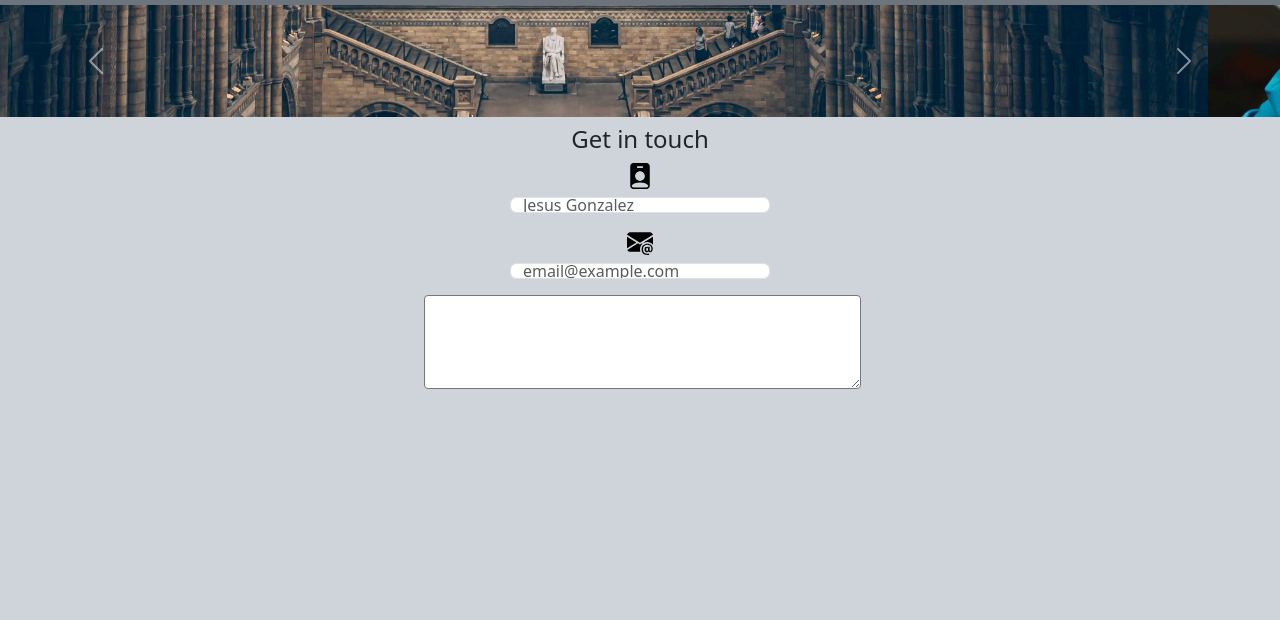
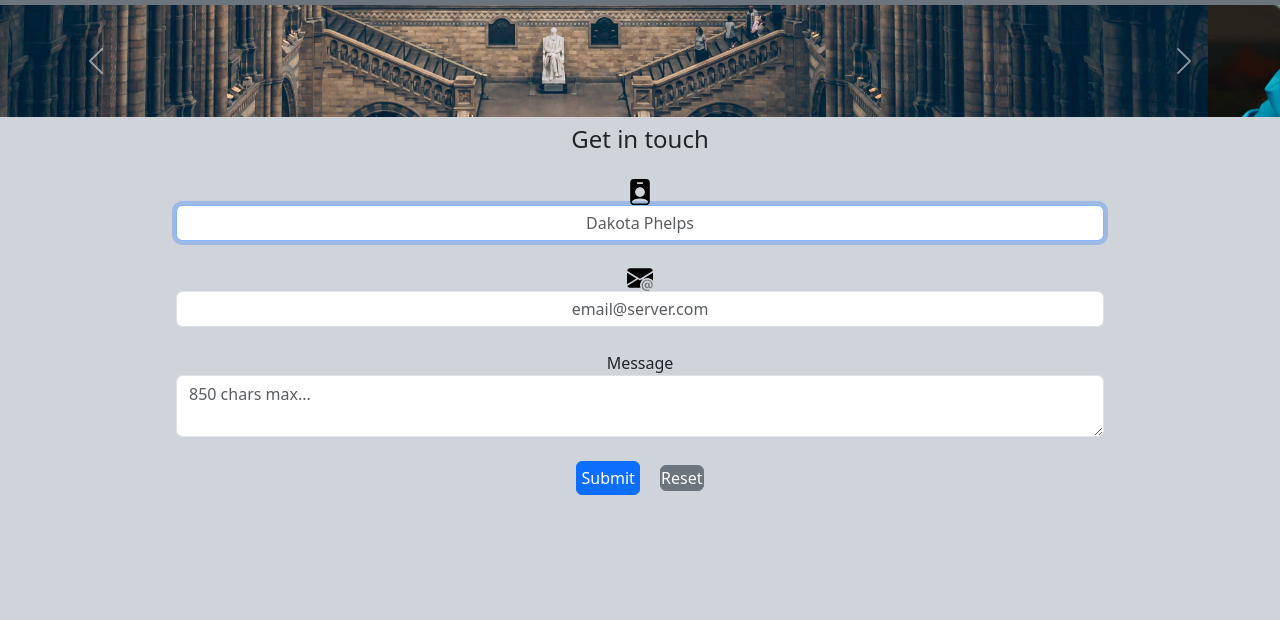
Before and after one commit to gssusss/AmazingEventsjesus.gonzalez, a plain HTML site: page Contact.html in a window 1280 px wide. Shown: the part 75-695 px from the top of the page. Drawn offline with nearby package versions, Linux system fonts and the light colour scheme.

Commit message:
contachmtl update

```diff
--- a/Contact.html
+++ b/Contact.html
@@ -107,7 +107,7 @@
 
     <div class="h-100 w-100 mt-2 d-flex flex-column align-items-center text-center">
       <h4> Get in touch </h4>
-    <div class="mb-3">
+    <!-- <div class="mb-3">
       <label for="exampleFormControlInput1" class="form-label"><svg xmlns="http://www.w3.org/2000/svg" width="26" height="26" viewBox="0 0 16 16" fill="none">
         <path d="M2 2C2 0.895431 2.89543 0 4 0H12C13.1046 0 14 0.895431 14 2V14C14 15.1046 13.1046 16 12 16H4C2.89543 16 2 15.1046 2 14V2ZM6.5 2C6.22386 2 6 2.22386 6 2.5C6 2.77614 6.22386 3 6.5 3H9.5C9.77614 3 10 2.77614 10 2.5C10 2.22386 9.77614 2 9.5 2H6.5ZM8 11C9.65685 11 11 9.65685 11 8C11 6.34315 9.65685 5 8 5C6.34315 5 5 6.34315 5 8C5 9.65685 6.34315 11 8 11ZM13 13.7553C12.1456 12.8258 10.6234 12 8.00005 12C5.37665 12 3.8544 12.8259 3 13.7554V14C3 14.5523 3.44772 15 4 15H12C12.5523 15 13 14.5523 13 14V13.7553Z" fill="black"/>
       </svg></label>
@@ -120,15 +120,42 @@
         <path d="M0 11.8006V4.69708L5.80319 8.24348L0 11.8006Z" fill="black"/>
         <path d="M6.7614 8.82905L0.191871 12.8559C0.512604 13.5323 1.20168 14 2 14H8.25606C8.09023 13.5308 8 13.026 8 12.5C8 11.1169 8.62396 9.87957 9.60575 9.0541L9.2386 8.82905L8 9.58597L6.7614 8.82905Z" fill="black"/>
         <path d="M16 9.67133V4.69708L10.1968 8.24348L10.5348 8.45065C11.1286 8.16195 11.7954 8 12.5 8C13.9136 8 15.175 8.65183 16 9.67133Z" fill="black"/>
-        <path d="M15.8339 12.2442C15.8339 13.4116 15.2567 14.2686 14.2467 14.2686C13.7439 14.2686 13.2455 14.0412 13.1274 13.6215H13.0837C12.9656 14.0369 12.5415 14.2642 12.0693 14.2642C11.2998 14.2642 10.8101 13.722 10.8101 12.8301V12.3011C10.8101 11.4572 11.2911 10.9019 12.0693 10.9019C12.6552 10.9019 12.9394 11.2342 13.0225 11.5315H13.0531V10.9631H13.9582V13.1537C13.9582 13.4247 14.1374 13.5734 14.3691 13.5734C14.6839 13.5734 15.0075 13.158 15.0075 12.183V12.065C15.0075 10.7883 14.0587 9.73891 12.524 9.73891H12.4847C10.9019 9.73891 9.84385 10.8057 9.84385 12.4628V12.6202C9.84385 14.4872 11.0812 15.2742 12.4147 15.2742H12.4585C12.9656 15.2742 13.3941 15.2042 13.639 15.0949V15.8251C13.4204 15.9257 12.9963 16 12.4016 16H12.3579C10.4385 16 9 14.8195 9 12.6465V12.4322C9 10.3598 10.421 9 12.4847 9H12.5197C14.6402 9 15.8339 10.4297 15.8339 12.0344V12.2442ZM11.7939 12.4541V12.6814C11.7939 13.2673 12.0212 13.4816 12.3754 13.4816C12.6858 13.4816 12.9394 13.3111 12.9394 12.7383V12.371C12.9394 11.8551 12.664 11.6627 12.3666 11.6627C12.0212 11.6627 11.7939 11.9076 11.7939 12.4541Z" fill="black"/>
+        <path d="M15.8339 12.2442C15.8339 13.4116 15.2567 14.2686 14.2467 14.2686C13.7439 14.2686 13.2455 14.0412 13.1274 13.6215H13.0837C12.9656 14.0369 12.5415 14.2642 12.0693 14.2642C11.2998 14.2642 10.8101 13.722 10.8101 12.8301V12.3011C10.8101 11.4572 11.2911 10.9019 12.0693 10.9019C12.6552 10.9019 12.9394 11.2342 13.0225 11.5315H13.0531V10.9631H13.9582V13.1537C13.9582 13.4247 14.1374 13.5734 14.3691 13.5734C14.6839 13.5734 15.0075 13.158 15.0075 12.183V12.065C15.0075 10.7883 14.0587 9.73891 12.524 9.73891H12.4847C10.9019 9.73891 9.84385 10.8057 9.84385 12.4628V12.6202C9.84385 14.4872 11.0812 15.2742 12.4147 15.2742H12.4585C12.9656 15.2742 13.3941 15.2042 13.639 15.0949V15.8251C13.4204 15.9257 12.9963 16 12.4016 16H12.3579C10.4385 16 9 14.8195 9 12.6465V12.4322C9 10.3598 10.421 9 12.4847 9H12.5197C14.6402 9 15.8339 10.4297 15.8339 12.0344V12.2442ZM11.7939 12.4541V12.6814C11.7939 13.2673 12.0212 13.4816 12.3754 13.4816C12.6858 13.4816 12.9394 13.3111 12.9394 12.7383V12.371C12.9394 11.8551 12.664 11.6627 12.3666 11.6627C12.0212 11.6627 11.7939 11.9076 11.7939 12.4541Z" fill="gray"/>
       </svg></label>
       <input type="email" class="form-control" id="exampleFormControlInput1" placeholder="email@example.com">
     </div>
     <div class="mb-3">
       <label for="exampleFormControlTextarea1" class="form-label"></label>
       <textarea class="form-control-sm" id="exampleFormControlTextarea1" rows="4" cols="50"></textarea>
-    </div>
-  </div>
+    </div> -->
+
+    <div class=" sm w-100 d-flex justify-content-center">
+    <form class="w-75 " action="/submit" method="post">
+      <div class="form-group m-2 p-2">
+        <label for="name"><svg xmlns="http://www.w3.org/2000/svg" width="26" height="26" viewBox="0 0 16 16" fill="none">
+          <path d="M2 2C2 0.895431 2.89543 0 4 0H12C13.1046 0 14 0.895431 14 2V14C14 15.1046 13.1046 16 12 16H4C2.89543 16 2 15.1046 2 14V2ZM6.5 2C6.22386 2 6 2.22386 6 2.5C6 2.77614 6.22386 3 6.5 3H9.5C9.77614 3 10 2.77614 10 2.5C10 2.22386 9.77614 2 9.5 2H6.5ZM8 11C9.65685 11 11 9.65685 11 8C11 6.34315 9.65685 5 8 5C6.34315 5 5 6.34315 5 8C5 9.65685 6.34315 11 8 11ZM13 13.7553C12.1456 12.8258 10.6234 12 8.00005 12C5.37665 12 3.8544 12.8259 3 13.7554V14C3 14.5523 3.44772 15 4 15H12C12.5523 15 13 14.5523 13 14V13.7553Z" fill="black"/>
+        </svg></label>
+        <input type="text" class="form-control text-center h-25" id="name" name="name" placeholder="Dakota Phelps" autofocus>
+      </div>
+      <div class="form-group m-2 p-2 ">
+        <label for="email"><svg xmlns="http://www.w3.org/2000/svg" width="26" height="26" viewBox="0 0 16 16" fill="none">
+          <path d="M2 2C1.04822 2 0.25173 2.66484 0.0495854 3.55544L8 8.41403L15.9504 3.55544C15.7483 2.66484 14.9518 2 14 2H2Z" fill="black"/>
+          <path d="M0 11.8006V4.69708L5.80319 8.24348L0 11.8006Z" fill="black"/>
+          <path d="M6.7614 8.82905L0.191871 12.8559C0.512604 13.5323 1.20168 14 2 14H8.25606C8.09023 13.5308 8 13.026 8 12.5C8 11.1169 8.62396 9.87957 9.60575 9.0541L9.2386 8.82905L8 9.58597L6.7614 8.82905Z" fill="black"/>
+          <path d="M16 9.67133V4.69708L10.1968 8.24348L10.5348 8.45065C11.1286 8.16195 11.7954 8 12.5 8C13.9136 8 15.175 8.65183 16 9.67133Z" fill="black"/>
+          <path d="M15.8339 12.2442C15.8339 13.4116 15.2567 14.2686 14.2467 14.2686C13.7439 14.2686 13.2455 14.0412 13.1274 13.6215H13.0837C12.9656 14.0369 12.5415 14.2642 12.0693 14.2642C11.2998 14.2642 10.8101 13.722 10.8101 12.8301V12.3011C10.8101 11.4572 11.2911 10.9019 12.0693 10.9019C12.6552 10.9019 12.9394 11.2342 13.0225 11.5315H13.0531V10.9631H13.9582V13.1537C13.9582 13.4247 14.1374 13.5734 14.3691 13.5734C14.6839 13.5734 15.0075 13.158 15.0075 12.183V12.065C15.0075 10.7883 14.0587 9.73891 12.524 9.73891H12.4847C10.9019 9.73891 9.84385 10.8057 9.84385 12.4628V12.6202C9.84385 14.4872 11.0812 15.2742 12.4147 15.2742H12.4585C12.9656 15.2742 13.3941 15.2042 13.639 15.0949V15.8251C13.4204 15.9257 12.9963 16 12.4016 16H12.3579C10.4385 16 9 14.8195 9 12.6465V12.4322C9 10.3598 10.421 9 12.4847 9H12.5197C14.6402 9 15.8339 10.4297 15.8339 12.0344V12.2442ZM11.7939 12.4541V12.6814C11.7939 13.2673 12.0212 13.4816 12.3754 13.4816C12.6858 13.4816 12.9394 13.3111 12.9394 12.7383V12.371C12.9394 11.8551 12.664 11.6627 12.3666 11.6627C12.0212 11.6627 11.7939 11.9076 11.7939 12.4541Z" fill="gray"/>
+        </svg></label>
+        <input type="email" class="form-control text-center h-25" id="email" name="email" placeholder="email@server.com">
+      </div>
+      <div class="form-group m-2 p-2">
+        <label for="message">Message</label>
+        <textarea class="form-control h-75" id="message" name="message" placeholder="850 chars max..."></textarea>
+      </div>
+      <button type="submit" class="btn p-1 m-2 btn-primary">Submit</button>
+      <button type="reset" class="btn p-0 m-2 btn-secondary">Reset</button>
+    </form>
+  </divc>
+</div>
 
   </main>
 
```
